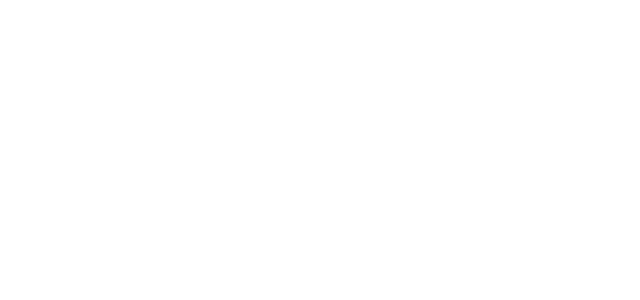
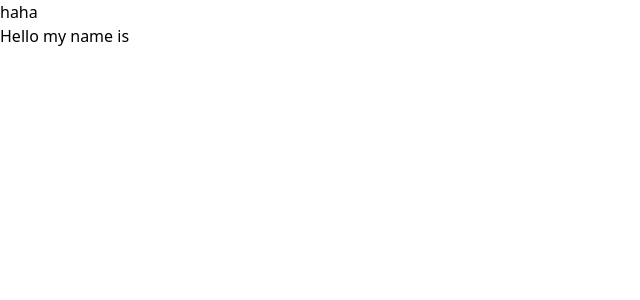
Before and after one commit to JCYhapon/portfolio, a React app: page / in a window 1280 px wide. Shown: the top 300 px of the page, without its empty margins (0-640 px from the left). Built offline with nearby package versions, Linux system fonts and the light colour scheme; the HTML template or start-up script is replaced by a standard one.

Commit message:
modified: practice for child parent

```diff
--- a/src/App.jsx
+++ b/src/App.jsx
@@ -1,8 +1,11 @@
-import Header from "./components/Header";
-import Navbar from "./components/Navbar";
+import Main from "./components/Main";
 
 function App() {
-  return <></>;
+  return (
+    <>
+      <Main />
+    </>
+  );
 }
 
 export default App;
--- a/src/components/Main.jsx
+++ b/src/components/Main.jsx
@@ -0,0 +1,13 @@
+import React from "react";
+import Header from "./Header";
+
+const Main = () => {
+  return (
+    <div>
+      haha
+      <Header />
+    </div>
+  );
+};
+
+export default Main;
```
